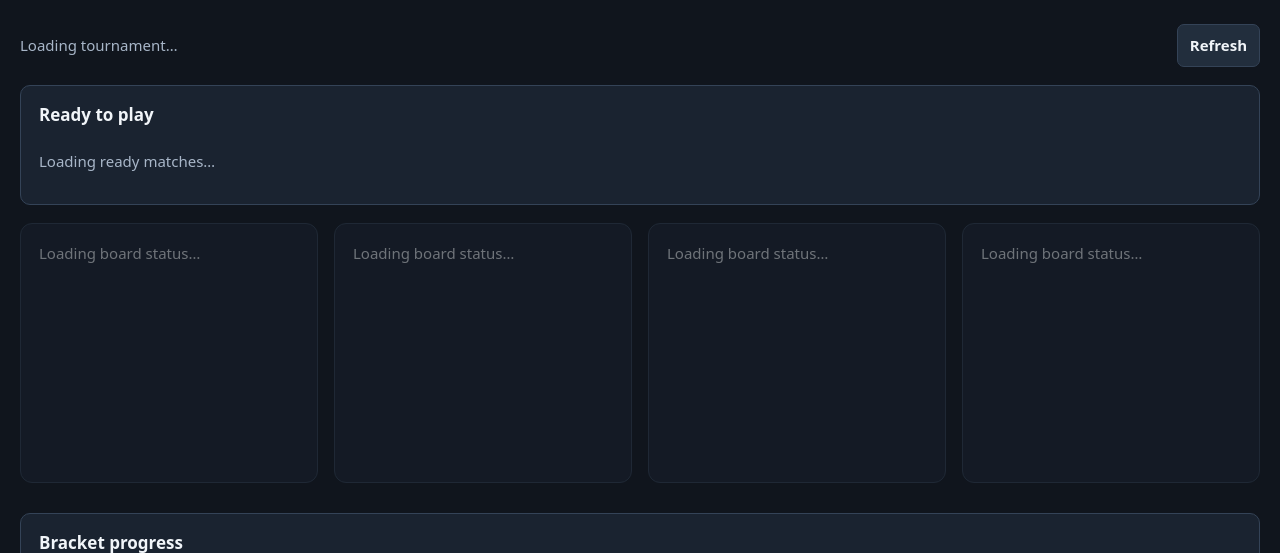
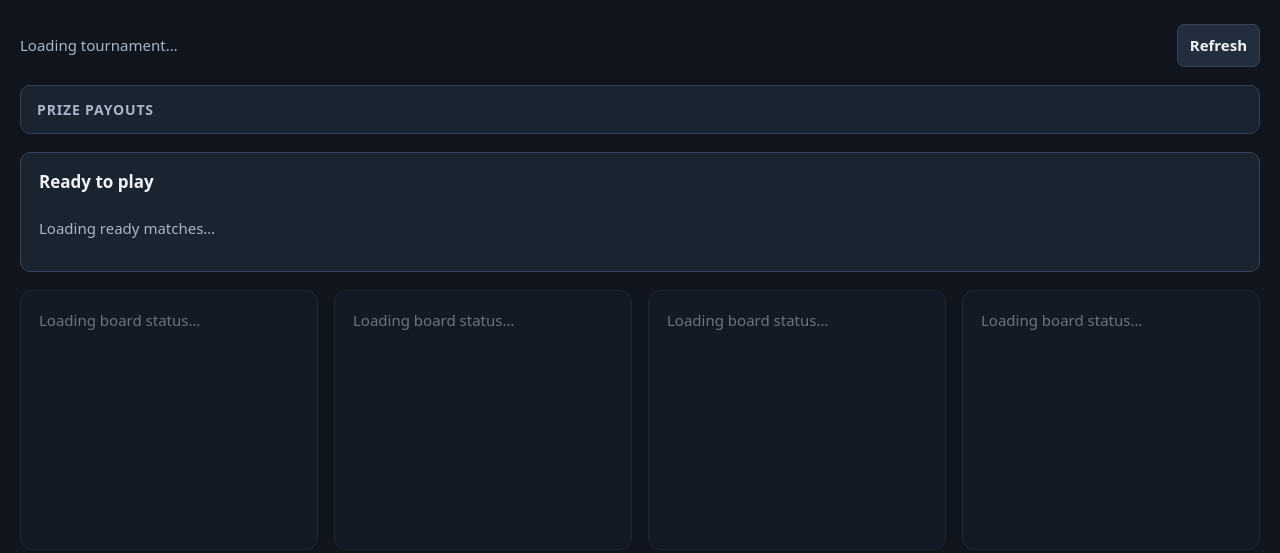
Before and after one commit to linuxguy421/dartmaster, a Python web app: template app/templates/tournament.html in a window 1280 px wide. Shown: the part 104-657 px from the top of the page. Run offline with Jinja, Linux system fonts and the light colour scheme; the template is opened without the code that fills it, so the values that code supplies are empty.

Commit message:
Display placement labels and prize payouts

```diff
--- a/app/templates/tournament.html
+++ b/app/templates/tournament.html
@@ -33,6 +33,10 @@ button:disabled{opacity:.45;cursor:not-allowed}
 #notice{position:fixed;bottom:14px;left:50%;transform:translateX(-50%);max-width:min(700px,calc(100vw - 28px));padding:10px 15px;border:1px solid var(--line);background:#263446;border-radius:8px;display:none;z-index:3}
 #notice.error{color:var(--bad)}#notice.show{display:block}
 .complete{padding:16px;border:1px solid var(--good);border-radius:9px;color:var(--good);margin-bottom:16px}
+.placement{color:var(--accent);font-size:12px;font-weight:750;letter-spacing:.06em;text-transform:uppercase;margin:3px 0}
+.payouts{margin:0 0 18px;padding:13px 16px;background:var(--panel);border:1px solid var(--line);border-radius:10px;display:flex;align-items:center;gap:16px;flex-wrap:wrap}
+.payouts h2{font-size:14px;margin:0;color:var(--muted);text-transform:uppercase;letter-spacing:.06em}
+.payout-list{display:flex;gap:18px;flex-wrap:wrap}.payout-item{font-weight:700}.payout-item span{color:var(--muted);font-weight:500;margin-right:5px}
 @media(max-width:720px){.board{min-height:220px}header{align-items:flex-start}}
 </style>
 </head>
@@ -47,6 +51,7 @@ button:disabled{opacity:.45;cursor:not-allowed}
   <div class="controls"><button id="refresh" class="secondary">Refresh</button></div>
  </div>
  <div id="champion"></div>
+ <section class="payouts" id="payouts" aria-label="Tournament payouts"><h2>Prize payouts</h2><div class="payout-list" id="payout-list"></div></section>
  <section class="ready-queue"><h2>Ready to play</h2><div id="ready-matches" class="ready-list"><p class="status">Loading ready matches…</p></div></section>
  <section class="boards" id="boards" aria-label="Four dartboards">
   <article class="board disabled">Loading board status…</article>
@@ -76,6 +81,7 @@ function boardMarkup(board){
  let body='<div class="status">'+statusText+'</div>';
  if(match){
   body='<div class="match-id">'+(match.match_id==='CHAMPIONSHIP'?'Championship Match': 'Match '+esc(match.match_id))+(match.phase==='reset'?' · Conditional reset':'')+'</div>'+
+   (match.placement_label?'<div class="placement">Playing for '+esc(match.placement_label)+'</div>':'')+
    '<div class="teams"><div class="team">'+esc(match.participants[0])+'</div><div class="vs">versus</div><div class="team">'+esc(match.participants[1])+'</div></div>'+
    (match.blocked_reason?'<div class="blocked-reason">'+esc(match.blocked_reason)+'</div>':'<div class="actions"><button data-winner="'+esc(match.participants[0])+'" data-board="'+board.board_id+'">'+esc(match.participants[0])+' won</button><button data-winner="'+esc(match.participants[1])+'" data-board="'+board.board_id+'">'+esc(match.participants[1])+' won</button></div>');
  }else{
@@ -94,9 +100,13 @@ function render(data){
   const selectedBoard=data.scheduler.free_boards.includes(saved)?saved:recommended;
   if(saved!==undefined&&!data.scheduler.free_boards.includes(saved))selectedBoards.delete(match.match_id);
   const options=data.scheduler.free_boards.map(board=>'<option value="'+board+'" '+(board===selectedBoard?'selected':'')+'>Board '+board+(board===recommended?' · recommended':'')+'</option>').join('');
-  return '<article class="ready-match"><strong>'+(match.match_id==='CHAMPIONSHIP'?'Championship Match':'Match '+esc(match.match_id))+'</strong><div class="detail">'+esc(match.participants[0])+' vs '+esc(match.participants[1])+'</div>'+(recommended?'<div class="recommendation">Suggested board: '+recommended+'</div>':'')+'<div class="assign-row"><select aria-label="Board for '+esc(match.match_id)+'" data-board-select="'+esc(match.match_id)+'" '+(!data.scheduler.free_boards.length?'disabled':'')+'>'+options+'</select><button data-assign="'+esc(match.match_id)+'" '+(!data.scheduler.free_boards.length?'disabled':'')+'>Assign</button></div></article>';
+  return '<article class="ready-match"><strong>'+(match.match_id==='CHAMPIONSHIP'?'Championship Match':'Match '+esc(match.match_id))+'</strong>'+(match.placement_label?'<div class="placement">Playing for '+esc(match.placement_label)+'</div>':'')+'<div class="detail">'+esc(match.participants[0])+' vs '+esc(match.participants[1])+'</div>'+(recommended?'<div class="recommendation">Suggested board: '+recommended+'</div>':'')+'<div class="assign-row"><select aria-label="Board for '+esc(match.match_id)+'" data-board-select="'+esc(match.match_id)+'" '+(!data.scheduler.free_boards.length?'disabled':'')+'>'+options+'</select><button data-assign="'+esc(match.match_id)+'" '+(!data.scheduler.free_boards.length?'disabled':'')+'>Assign</button></div></article>';
  }).join(''):'<p class="status">No matches are currently ready. The bracket will unlock the next matches as results are recorded.</p>';
  $('champion').innerHTML=data.complete?'<div class="complete"><strong>Tournament complete</strong> · Champion: '+esc(data.championship.champion)+'</div>':'';
+ const payoutEntries=Object.entries(data.payouts?.prizes||{}).sort((a,b)=>Number(a[0])-Number(b[0]));
+ const formatter=new Intl.NumberFormat(undefined,{style:'currency',currency:data.payouts?.currency||'USD',maximumFractionDigits:0});
+ $('payout-list').innerHTML=payoutEntries.map(([place,amount])=>'<div class="payout-item"><span>'+esc(place)+(place==='1'?'st':place==='2'?'nd':place==='3'?'rd':'th')+' place</span>'+formatter.format(amount)+'</div>').join('');
+ $('payouts').hidden=!payoutEntries.length;
  $('bracket').innerHTML=data.bracket.map(match=>{
   const names=match.participants.map(esc);
   const detail=match.status==='waiting'
@@ -107,7 +117,7 @@ function render(data){
    : match.status==='reset_pending'
     ? '<div class="detail">First game complete · conditional reset pending</div>'
     : '<div class="detail">'+esc(match.status.replace('_',' '))+(match.board_id?' · Board '+match.board_id:'')+'</div>';
-  return '<article class="bracket-match '+esc(match.status)+'"><strong>'+esc(match.label)+'</strong><div class="detail">'+detail+'</div>'+outcome+'</article>';
+  return '<article class="bracket-match '+esc(match.status)+'"><strong>'+esc(match.label)+'</strong>'+(match.placement_label?'<div class="placement">Playing for '+esc(match.placement_label)+'</div>':'')+'<div class="detail">'+detail+'</div>'+outcome+'</article>';
  }).join('');
  $('results').innerHTML=data.results.length?data.results.map(r=>'<li>'+esc(r.game_id)+': '+esc(r.winner)+' defeated '+esc(r.loser)+'</li>').join(''):'<li>No results yet.</li>';
 }
```
